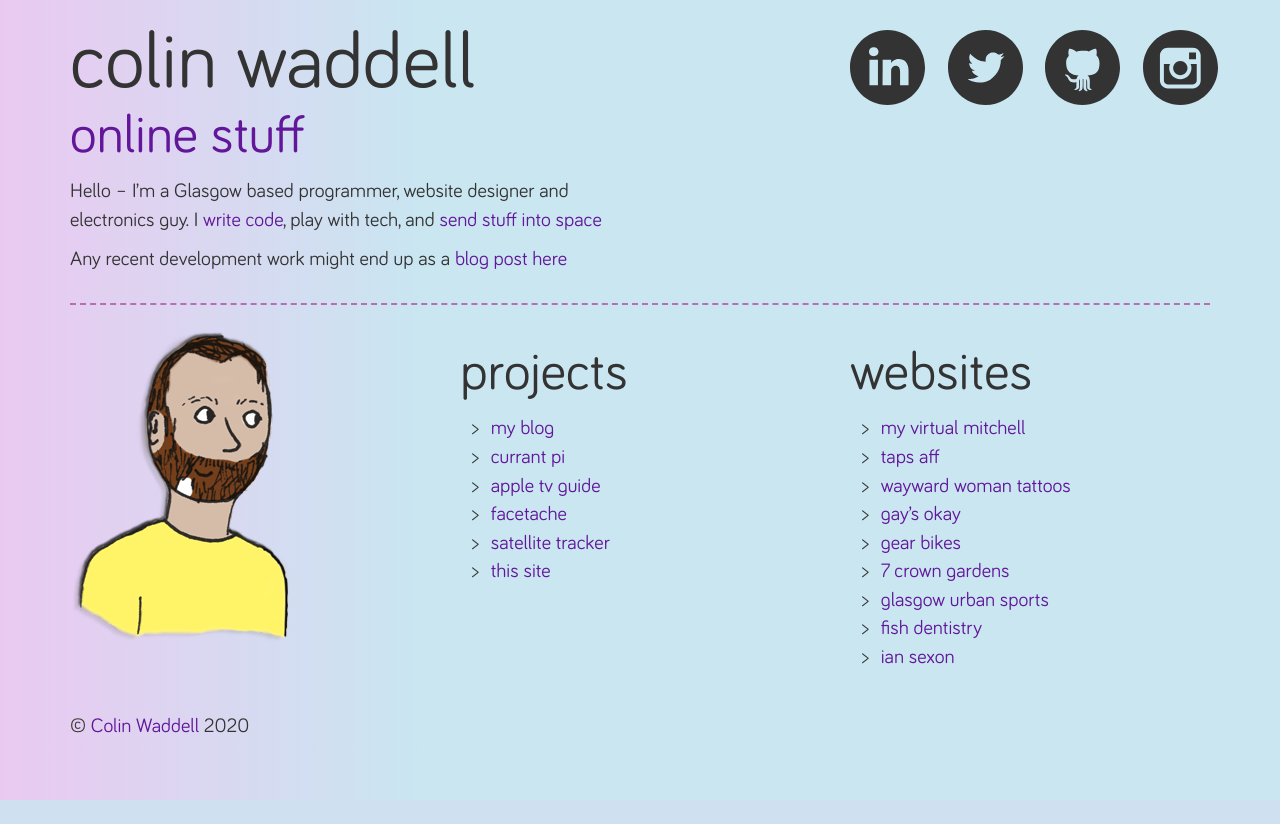
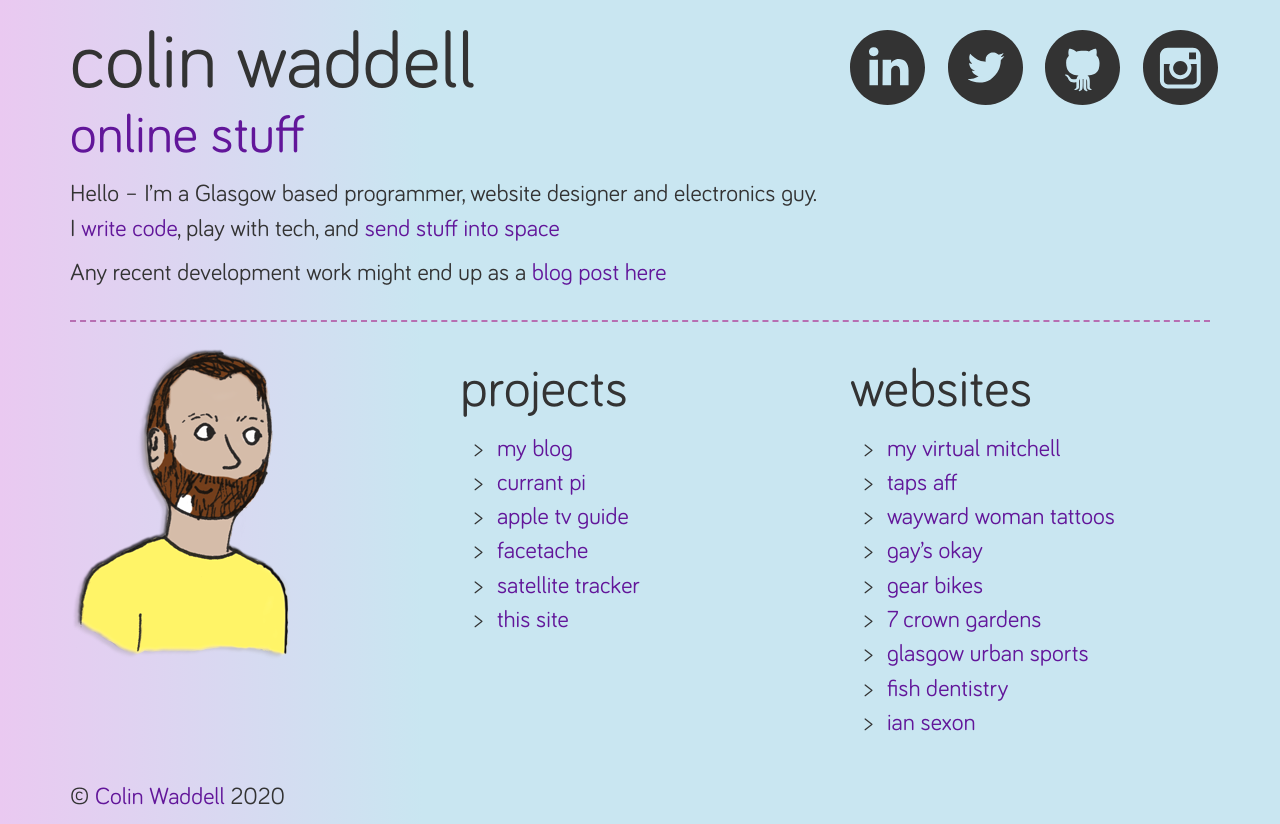
Before and after one commit to ColinWaddell/CWDC_Flask, a Flask app: page / in a window 1280 px wide. Before the commit the page ends 800 px from the top, so only its background shows below. Run offline with Flask 2, Linux system fonts and the light colour scheme; style sheets or scripts are compiled from the project's sources; some libraries are stand-ins or nearby versions.

Commit message:
bigger font

```diff
--- a/static/sass/style.scss
+++ b/static/sass/style.scss
@@ -22,7 +22,7 @@ body {
   background: $lightBlue;
   background: linear-gradient(90deg, $lightPink 0%, $lightBlue 33%);
   font-family: 'BariolRegular';
-  font-size: 20px;
+  font-size: 24px;
 }
 
 a {
--- a/templates/index.html
+++ b/templates/index.html
@@ -22,10 +22,10 @@
 {% block content %}
 <div class="container">
   <div class="row">
-    <div class="col-md-6 blurb">
+    <div class="col-md-8 blurb">
       {{ blurb }}
     </div>
-    <div class="col-md-4 col-md-offset-2 hidden-xs links">
+    <div class="col-md-4 hidden-xs links">
       {% include 'links.html' %}
     </div>
   </div>
```
